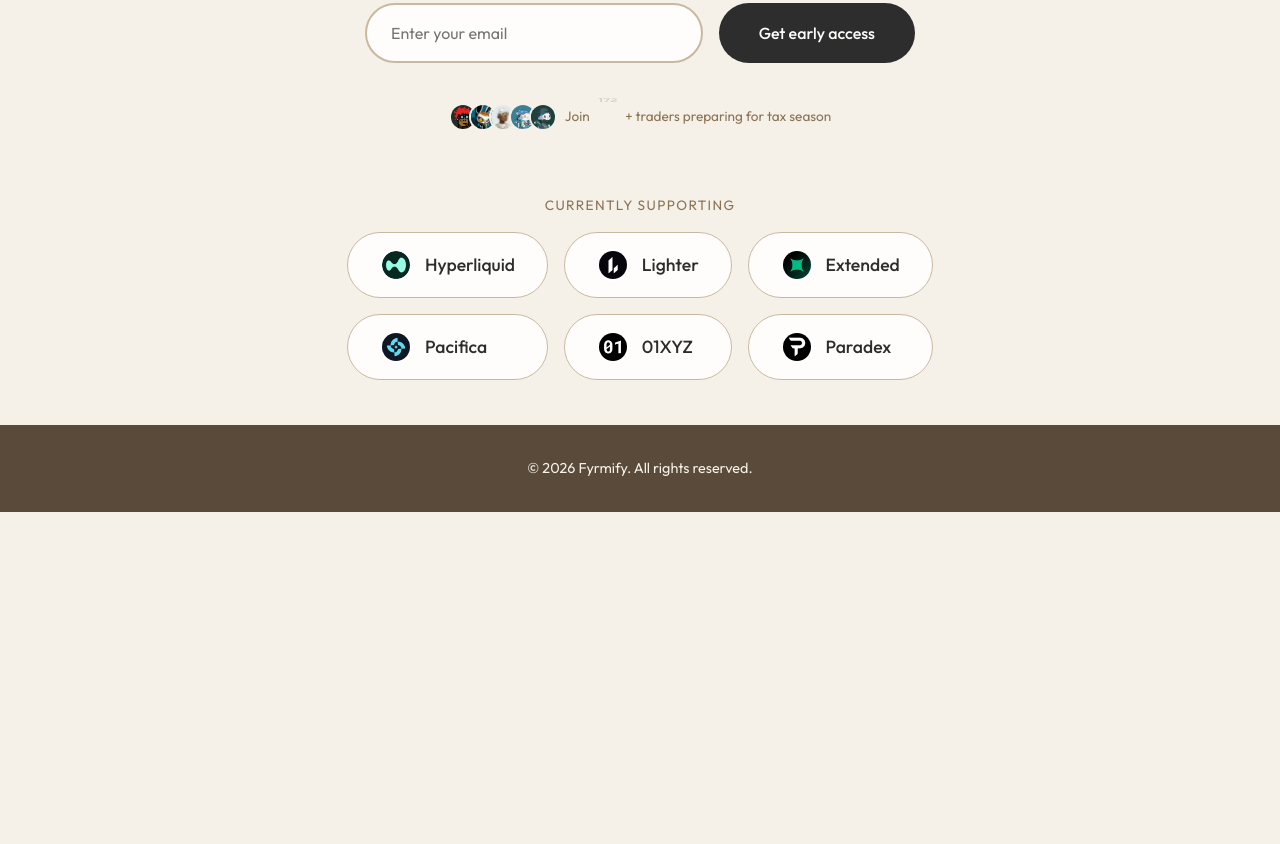
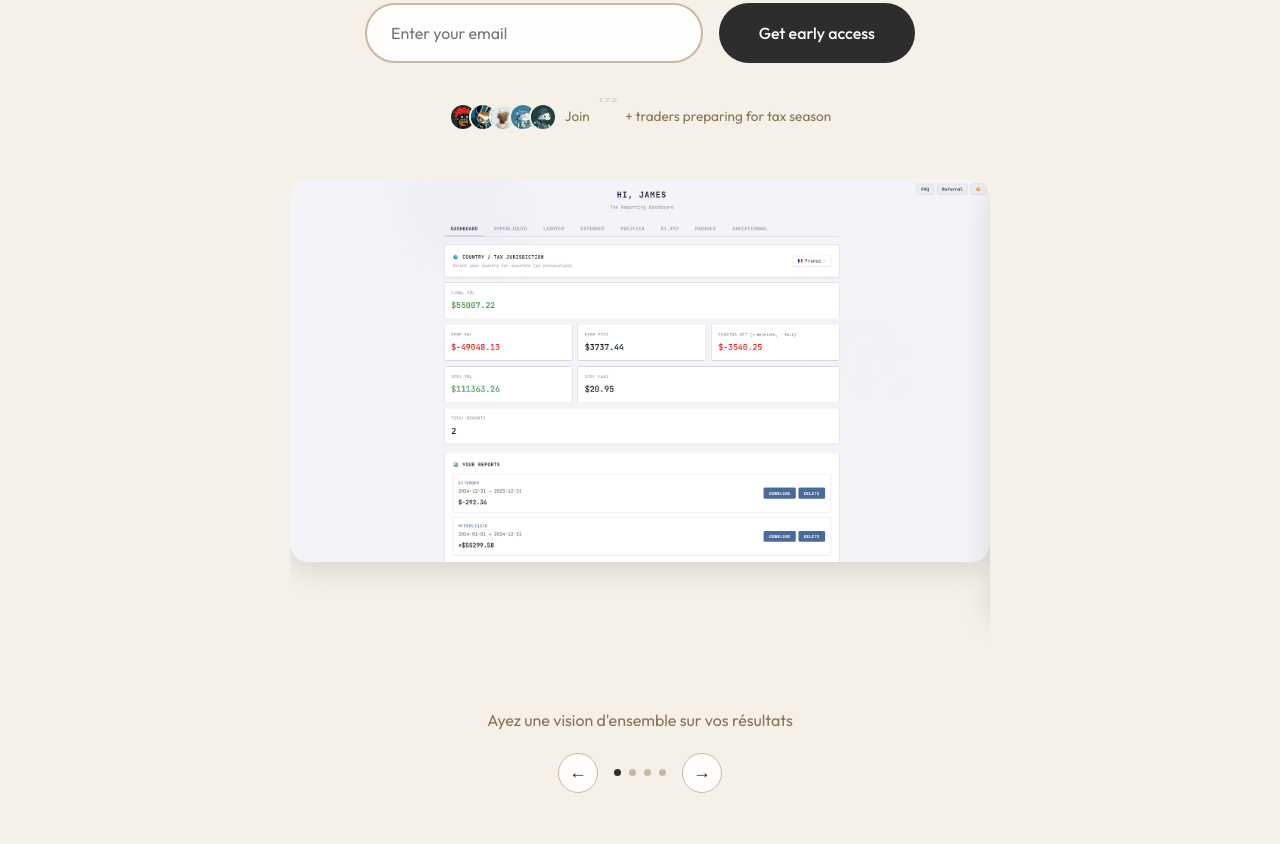
Before and after one commit to taillecrayon035-wq/landing-page-fyrmify, a website: page index.html in a window 1280 px wide. Shown: the part 376-1220 px from the top of the page. Before the commit the page ends 888 px from the top, so only its background shows below. Drawn offline with Linux system fonts and the light colour scheme.

Commit message:
Add image carousel with captions

```diff
--- a/index.html
+++ b/index.html
@@ -462,6 +462,94 @@
                 grid-template-columns: 1fr;
             }
         }
+
+        /* Carousel */
+        .carousel {
+            margin-top: 3rem;
+            position: relative;
+            max-width: 700px;
+            margin-left: auto;
+            margin-right: auto;
+        }
+
+        .carousel-track {
+            overflow: hidden;
+            border-radius: 1.2rem;
+        }
+
+        .carousel-slides {
+            display: flex;
+            transition: transform 0.4s ease;
+        }
+
+        .carousel-slide {
+            min-width: 100%;
+        }
+
+        .carousel-slide img {
+            width: 100%;
+            height: auto;
+            display: block;
+            border-radius: 1.2rem;
+            box-shadow: 0 8px 30px rgba(0,0,0,0.12);
+        }
+
+        .carousel-caption {
+            margin-top: 1.2rem;
+            font-size: 1rem;
+            color: var(--earth);
+            font-weight: 400;
+            text-align: center;
+            min-height: 1.5rem;
+        }
+
+        .carousel-nav {
+            display: flex;
+            align-items: center;
+            justify-content: center;
+            gap: 1rem;
+            margin-top: 1.2rem;
+        }
+
+        .carousel-btn {
+            width: 40px;
+            height: 40px;
+            border-radius: 50%;
+            border: 1.5px solid var(--clay);
+            background: var(--white);
+            color: var(--charcoal);
+            font-size: 1.1rem;
+            cursor: pointer;
+            display: flex;
+            align-items: center;
+            justify-content: center;
+            transition: all 0.2s;
+            flex-shrink: 0;
+        }
+
+        .carousel-btn:hover {
+            background: var(--charcoal);
+            color: var(--white);
+            border-color: var(--charcoal);
+        }
+
+        .carousel-dots {
+            display: flex;
+            gap: 0.5rem;
+        }
+
+        .carousel-dot {
+            width: 7px;
+            height: 7px;
+            border-radius: 50%;
+            background: var(--clay);
+            transition: background 0.2s;
+            cursor: pointer;
+        }
+
+        .carousel-dot.active {
+            background: var(--charcoal);
+        }
     </style>
 </head>
 <body>
@@ -494,6 +582,38 @@
                 </span>
                 Join <span class="counter-wrapper"><span id="traderCount" class="animated-counter">171</span></span>+ traders preparing for tax season
             </p>
+
+            <!-- Carousel -->
+            <div class="carousel" id="carousel">
+                <div class="carousel-track">
+                    <div class="carousel-slides" id="carouselSlides">
+                        <div class="carousel-slide">
+                            <img src="im1.png" alt="Vue d'ensemble">
+                        </div>
+                        <div class="carousel-slide">
+                            <img src="im2.png" alt="Déclaration">
+                        </div>
+                        <div class="carousel-slide">
+                            <img src="im3.png" alt="Points airdrop">
+                        </div>
+                        <div class="carousel-slide">
+                            <img src="im4.png" alt="Partage">
+                        </div>
+                    </div>
+                </div>
+                <p class="carousel-caption" id="carouselCaption">Ayez une vision d'ensemble sur vos résultats</p>
+                <div class="carousel-nav">
+                    <button class="carousel-btn" id="carouselPrev">&#8592;</button>
+                    <div class="carousel-dots" id="carouselDots">
+                        <div class="carousel-dot active" data-index="0"></div>
+                        <div class="carousel-dot" data-index="1"></div>
+                        <div class="carousel-dot" data-index="2"></div>
+                        <div class="carousel-dot" data-index="3"></div>
+                    </div>
+                    <button class="carousel-btn" id="carouselNext">&#8594;</button>
+                </div>
+            </div>
+
 
             <div class="platforms">
                 <div class="platforms-label">Currently supporting</div>
@@ -620,6 +740,30 @@
                 }
             });
         });
+
+        // Carousel
+        const captions = [
+            "Ayez une vision d'ensemble sur vos résultats",
+            "Regardez en 2 clics ce que vous devez déclarer dans votre pays",
+            "Surveillez en temps réel votre nombre de points pour les airdrops",
+            "Partagez vos résultats avec vos amis"
+        ];
+        let currentSlide = 0;
+        const slides = document.getElementById('carouselSlides');
+        const captionEl = document.getElementById('carouselCaption');
+        const dots = document.querySelectorAll('.carousel-dot');
+
+        function goToSlide(n) {
+            currentSlide = (n + 4) % 4;
+            slides.style.transform = `translateX(-${currentSlide * 100}%)`;
+            captionEl.textContent = captions[currentSlide];
+            dots.forEach((d, i) => d.classList.toggle('active', i === currentSlide));
+        }
+
+        document.getElementById('carouselPrev').addEventListener('click', () => goToSlide(currentSlide - 1));
+        document.getElementById('carouselNext').addEventListener('click', () => goToSlide(currentSlide + 1));
+        dots.forEach(d => d.addEventListener('click', () => goToSlide(+d.dataset.index)));
+
     </script>
 </body>
 </html>
```
Also changed, not shown: im1.png (added), im2.png (added), im3.png (added), im4.png (added).
